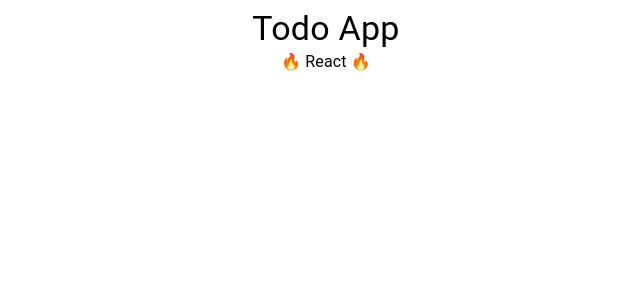
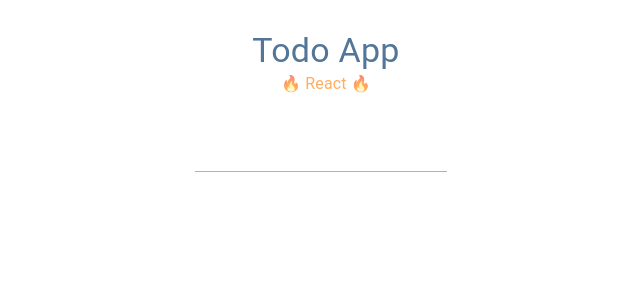
Before and after one commit to milkyascodes/todo-app-react, a React (Create React App) app: page / in a window 1280 px wide. Shown: the top 300 px of the page, without its empty margins (314-954 px from the left). Built offline with nearby package versions, Linux system fonts and the light colour scheme.

Commit message:
added the form component and styling

```diff
--- /dev/null
+++ b/src/App.css
@@ -0,0 +1,81 @@
+@import url("https://fonts.googleapis.com/css2?family=Nunito:wght@200;300;400;600;700;800;900&display=swap");
+:root {
+  --shadow: 0px 2px 1px -1px rgba(0, 0, 0, 0.027),
+    0px 4px 1px 0px rgba(0, 0, 0, 0.007), 0px 1px 5px 0px rgba(0, 0, 0, 0.048);
+}
+
+* {
+  margin: 0;
+  padding: 0;
+  box-sizing: border-box;
+}
+
+body {
+  font-family: "Nunito", sans-serif;
+  min-height: 100vh;
+  position: relative;
+}
+.container {
+  width: min(700px, 90%);
+  margin: 0 auto;
+  padding: 30px 10px;
+}
+form {
+  display: flex;
+  align-items: center;
+  justify-content: center;
+  margin-top: 40px;
+}
+.title {
+  color: hsl(210, 30%, 46%);
+}
+.sub-title {
+  color: hsla(29, 100%, 50%, 0.623);
+}
+ul {
+  list-style: none;
+  margin-top: 30px;
+}
+ul li {
+  margin: 8px 0;
+  border-radius: 4px;
+  padding: 5px 10px;
+  text-transform: capitalize;
+  display: flex;
+  align-items: center;
+  justify-content: space-between;
+  border-left: 2px solid rgba(59, 64, 70, 0.151);
+  box-shadow: var(--shadow);
+  opacity: 0;
+  position: relative;
+  left: -10px;
+  transition: all 0.2s;
+  animation: animation 0.5s ease forwards;
+}
+@keyframes animation {
+  to {
+    opacity: 1;
+    left: 0;
+  }
+}
+
+form input,
+.div input {
+  line-height: 1;
+  font-size: 18px;
+  padding: 7px 10px;
+  margin-right: 10px;
+  color: #222;
+  border: none;
+  outline: none;
+  border-bottom: 1px solid rgba(25, 118, 210, 0.5);
+}
+.div input {
+  width: 100%;
+}
+.button-container {
+  display: flex;
+}
+li .del {
+  margin-right: 10px;
+}
--- a/src/App.js
+++ b/src/App.js
@@ -1,5 +1,7 @@
 import { Typography } from '@mui/material'
 import React from 'react'
+import Form from './Form'
+import './App.css'
 
 
 function App() {
@@ -7,6 +9,8 @@
     <div className="container">
       <Typography variant="h4" align="center" className="title">Todo App</Typography>
       <Typography align="center" className="sub-title"> 🔥 React 🔥 </Typography>
+
+      <Form/>
     </div>
   )
 }
--- /dev/null
+++ b/src/Form.js
@@ -0,0 +1,12 @@
+import React from 'react'
+import './App.css'
+
+function Form() {
+    return (
+        <form>
+            <input type="text" />
+        </form>
+    )
+}
+
+export default Form
```
